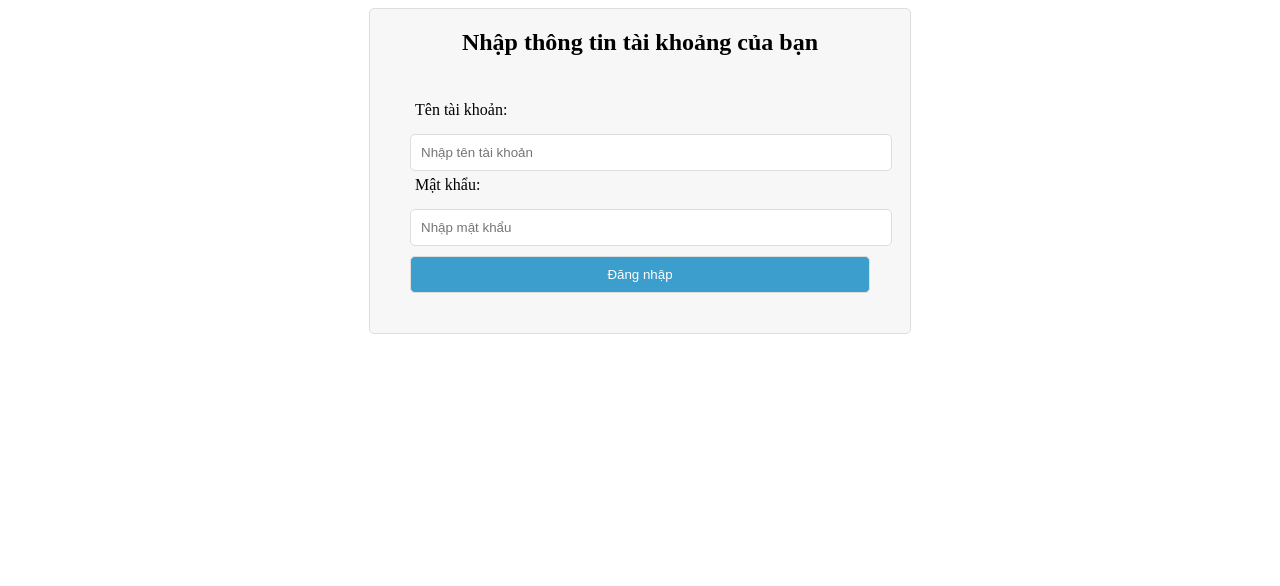
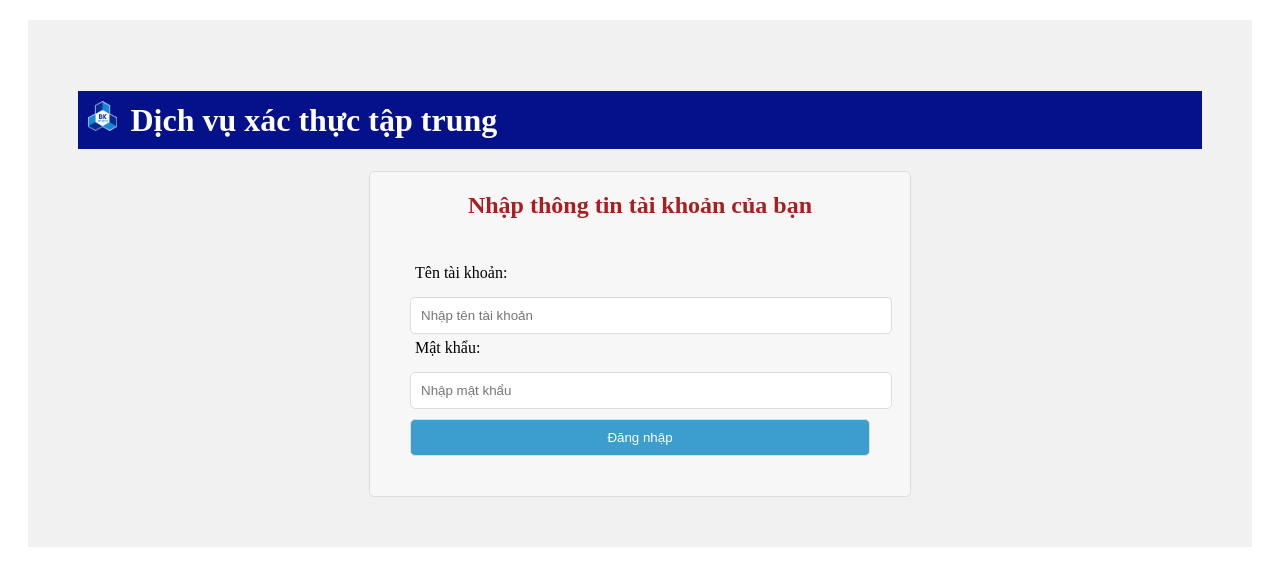
Before and after one commit to MinaNguyen17/BTL-CNPM, a plain HTML site: page fronEnd/login/login2.html in a window 1280 px wide. Drawn offline with Linux system fonts and the light colour scheme.

Commit message:
update login2

```diff
--- a/fronEnd/login/login2.html
+++ b/fronEnd/login/login2.html
@@ -14,9 +14,11 @@
         <img src="logo-bk.png" alt="Logo Bách Khoa">
         <h1>ĐẠI HỌC BÁCH KHOA TP. HỒ CHÍ MINH</h1>
     </header> -->
-    <div>
+    <div style="background: #f1f1f1; margin: 20px; padding: 50px">
+        <h1 style="color: white; background: #05108B; padding: 10px"> <img src="../static/assets/hcmut.png" alt="Logo" class="logo" style="height: 30px;"> <a style="padding:5px">Dịch vụ xác thực tập trung </a></h1>
+
         <section class="login-form">
-            <h2>Nhập thông tin tài khoảng của bạn</h2>
+            <h2 style="color: #A81F1F">Nhập thông tin tài khoản của bạn</h2>
             <form action="#">
                 <label for="username">Tên tài khoản:</label>
                 <input type="text" id="username" name="username" placeholder="Nhập tên tài khoản" required>
```
Also changed, not shown: fronEnd/login/index.html (+3 -0 lines).
